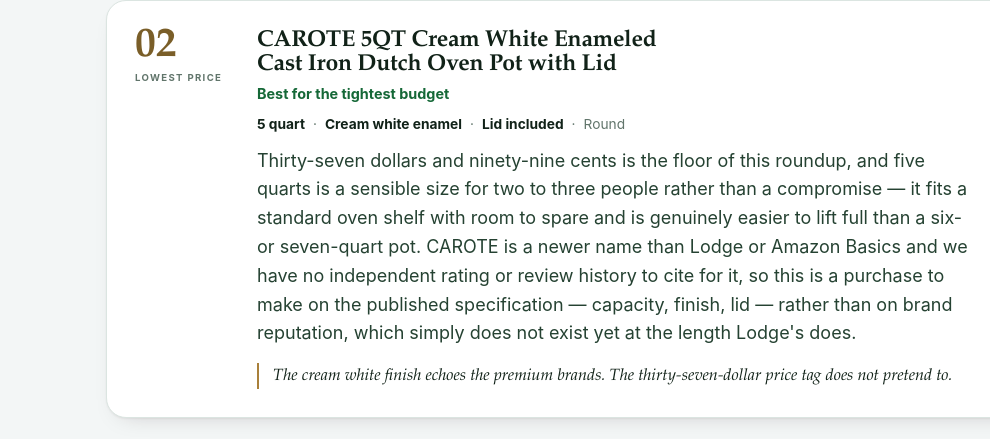
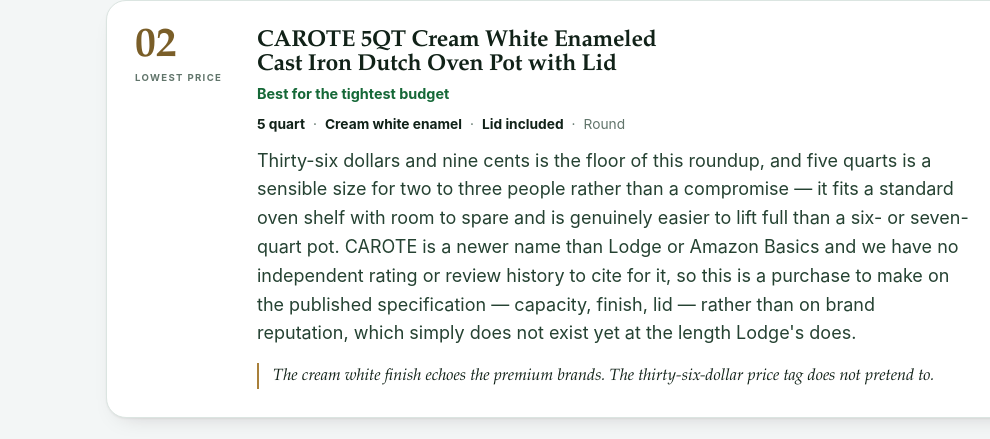
Before and after one commit to ilanetall-boop/best-dutch-ovens, a plain HTML site: page best-cheap-dutch-ovens-that-are-still-good.html in a window 1280 px wide. Shown: the part 5045-5484 px from the top of the page, 0-990 px from the left. Drawn offline with Linux system fonts and the light colour scheme.

Commit message:
fix(best-dutch-ovens): price statements made true again on best-cheap-dutch-ovens-that-are-still-good.html
2 correction(s), checked against the product DB (2026-11-24) by a separate read-only pass.
Generated by scripts/premium-claims-repair.js

Co-Authored-By: Claude Opus 5.5 <noreply@anthropic.com>

```diff
--- a/best-cheap-dutch-ovens-that-are-still-good.html
+++ b/best-cheap-dutch-ovens-that-are-still-good.html
@@ -356,8 +356,8 @@ gtag('js', new Date());gtag('config', 'G-CMSWTCW06W');</script>
           <h3 class="serif">CAROTE 5QT Cream White Enameled Cast Iron Dutch Oven Pot with Lid</h3>
           <p class="who">Best for the tightest budget</p>
           <div class="rl2"><b>5 quart</b><span>&middot;</span><b>Cream white enamel</b><span>&middot;</span><b>Lid included</b><span>&middot;</span><span>Round</span></div>
-          <p class="body">Thirty-seven dollars and ninety-nine cents is the floor of this roundup, and five quarts is a sensible size for two to three people rather than a compromise &mdash; it fits a standard oven shelf with room to spare and is genuinely easier to lift full than a six- or seven-quart pot. CAROTE is a newer name than Lodge or Amazon Basics and we have no independent rating or review history to cite for it, so this is a purchase to make on the published specification &mdash; capacity, finish, lid &mdash; rather than on brand reputation, which simply does not exist yet at the length Lodge's does.</p>
-          <p class="quote">The cream white finish echoes the premium brands. The thirty-seven-dollar price tag does not pretend to.</p>
+          <p class="body">Thirty-six dollars and nine cents is the floor of this roundup, and five quarts is a sensible size for two to three people rather than a compromise &mdash; it fits a standard oven shelf with room to spare and is genuinely easier to lift full than a six- or seven-quart pot. CAROTE is a newer name than Lodge or Amazon Basics and we have no independent rating or review history to cite for it, so this is a purchase to make on the published specification &mdash; capacity, finish, lid &mdash; rather than on brand reputation, which simply does not exist yet at the length Lodge's does.</p>
+          <p class="quote">The cream white finish echoes the premium brands. The thirty-six-dollar price tag does not pretend to.</p>
         </div>
         <div class="aside">
           <span class="pimg"><img src="/images/amazon-B0DXFLV7LF.webp" alt="CAROTE 5-quart cream white enameled cast iron Dutch oven with lid" width="800" height="800" loading="lazy" decoding="async"></span>
```
